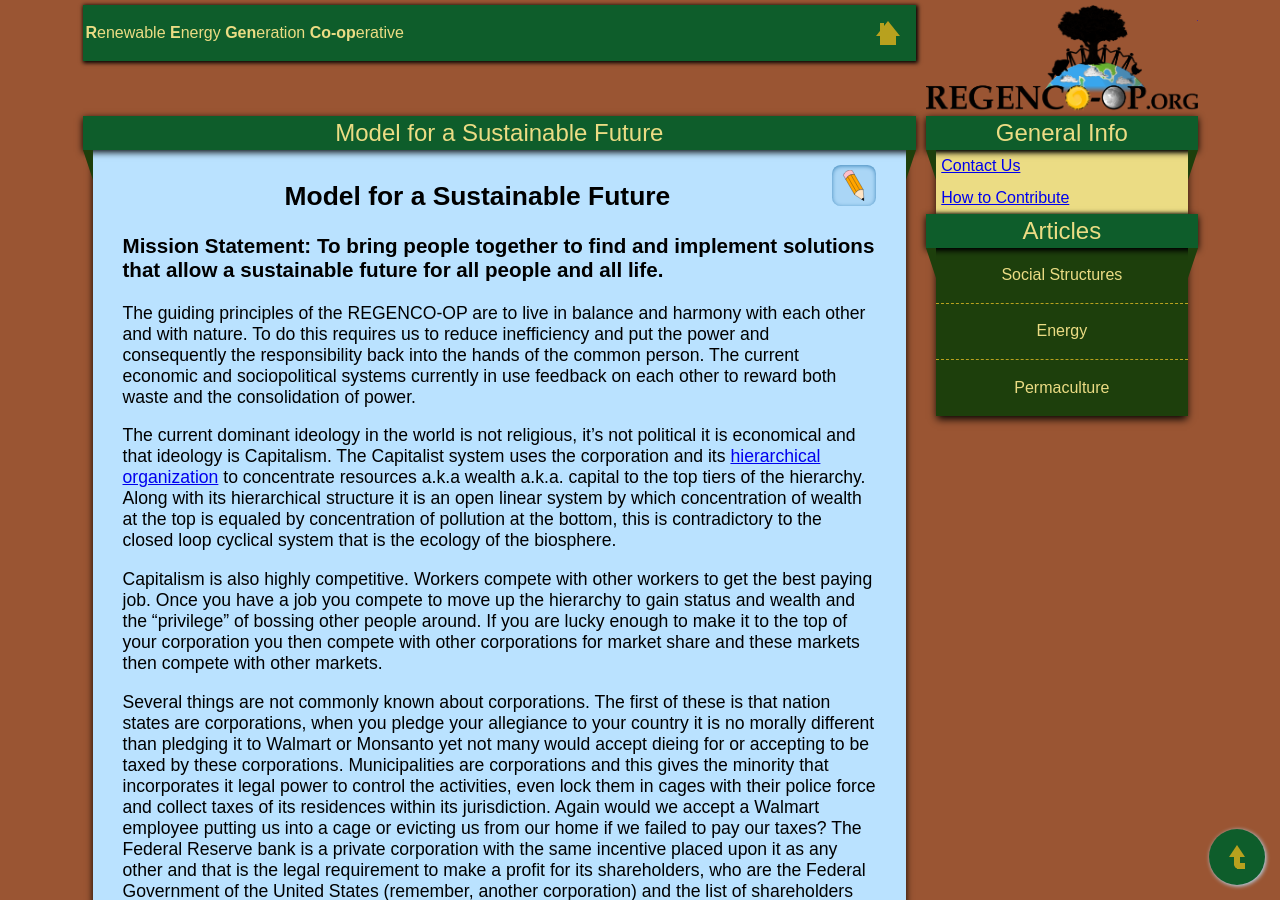
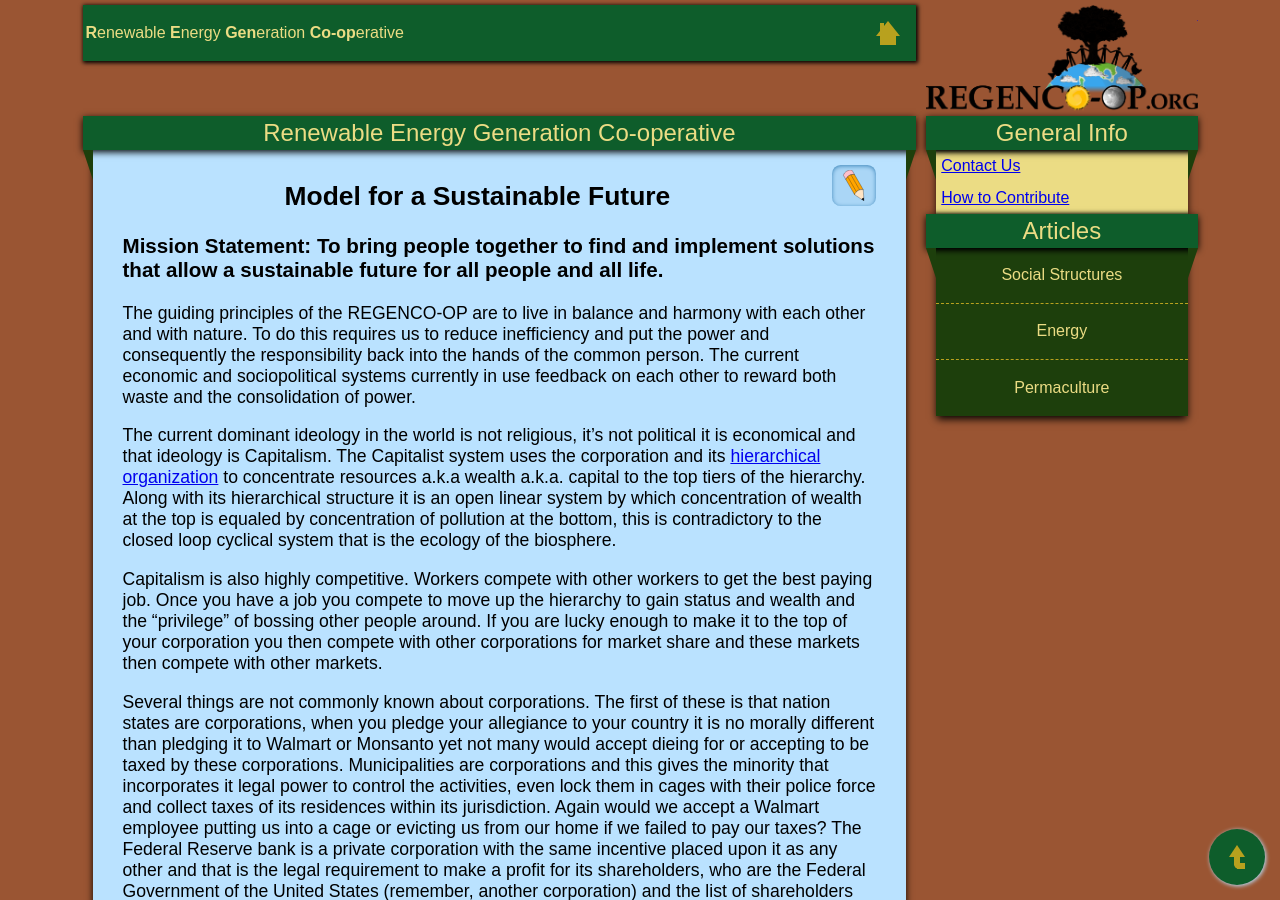
Before and after one commit to joshhennen/RegenCo-op, a Jekyll site: the page built from docs/index.md, in a window 1280 px wide and 900 px high. Built offline with Jekyll 4.4.1, drawn with Linux system fonts in a browser that asks for light colours; our own code applies the rules of GitHub Pages for plain Markdown files.

Commit message:
Revert home page title

```diff
--- a/docs/index.md
+++ b/docs/index.md
@@ -1,5 +1,6 @@
 ---
 layout: article
+title: Renewable Energy Generation Co-operative
 ---
 
 ## Model for a Sustainable Future
```
